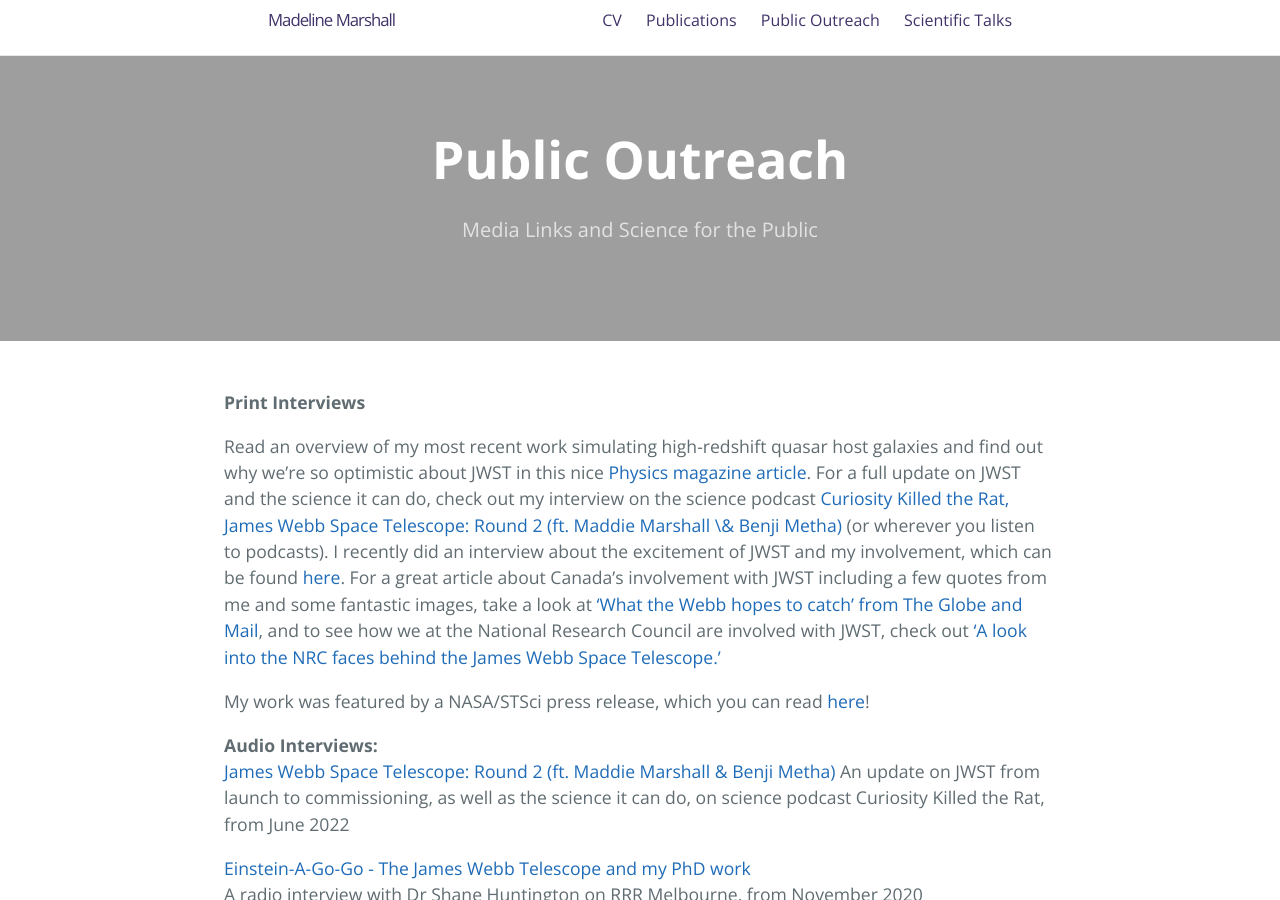
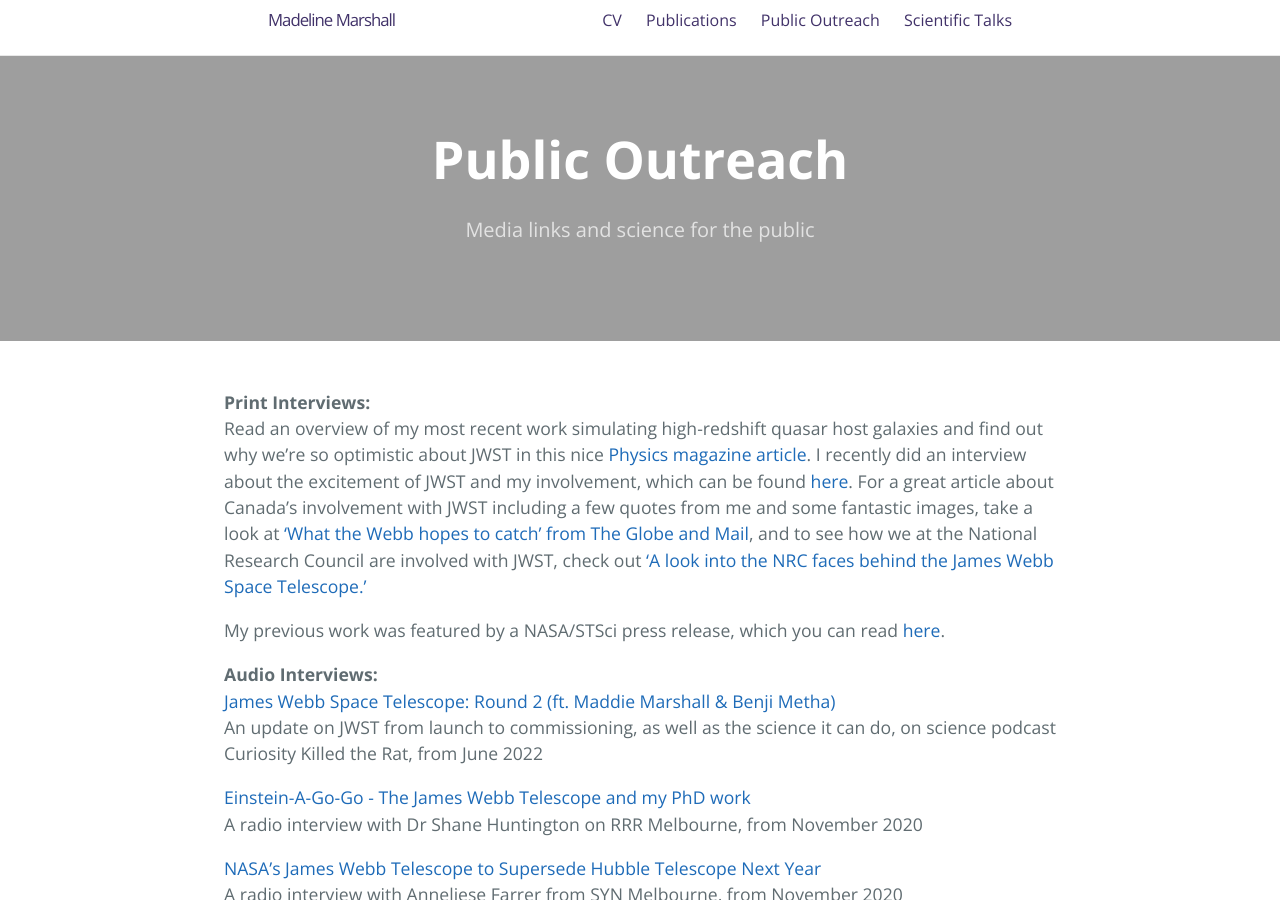
Before and after one commit to madelinemarshall/madelinemarshall.github.io, a Jekyll site: the page built from outreach.md, in a window 1280 px wide and 900 px high. Built offline with Jekyll 4.4.1, drawn with Linux system fonts in a browser that asks for light colours.

Commit message:
Update formatting

```diff
--- a/outreach.md
+++ b/outreach.md
@@ -1,20 +1,17 @@
 ---
 layout: page
 title: Public Outreach
-tagline: Media Links and Science for the Public
+tagline: Media links and science for the public
 ref: media
 order: 2
 ---
 
-**Print Interviews**
-
+**Print Interviews:** <br>
 Read an overview of my most recent work simulating high-redshift quasar host galaxies and find out why we're so optimistic about JWST in this nice <a href="https://physics.aps.org/articles/v15/24">Physics magazine article</a>.
-For a full update on JWST and the science it can do, check out my interview on the science podcast
-<a href="https://curiosityrat.podbean.com/e/james-webb-space-telescope-round-2-ft-maddie-marshall-benji-metha/">Curiosity Killed the Rat, James Webb Space Telescope: Round 2 (ft. Maddie Marshall \& Benji Metha)</a> (or wherever you listen to podcasts).
 I recently did an interview about the excitement of JWST and my involvement, which can be found <a href="https://www.theadvocate.com.au/story/7546611/former-coaster-involved-in-space-telescope-launch/?cs=2606">here</a>.
 For a great article about Canada's involvement with JWST including a few quotes from me and some fantastic images, take a look at <a href="https://www.theglobeandmail.com/canada/article-james-webb-space-telescope-set-to-reveal-universes-outer-limits-to-a/">'What the Webb hopes to catch' from The Globe and Mail</a>, and to see how we at the National Research Council are involved with JWST, check out <a href="https://nrc.canada.ca/en/stories/look-nrc-faces-behind-james-webb-space-telescope">'A look into the NRC faces behind the James Webb Space Telescope.'</a><br>
 
-My work was featured by a NASA/STSci press release, which you can read [here](https://www.nasa.gov/feature/goddard/2020/simulations-show-webb-telescope-can-reveal-distant-galaxies-hidden-in-quasars-glare/)!
+My previous work was featured by a NASA/STSci press release, which you can read [here](https://www.nasa.gov/feature/goddard/2020/simulations-show-webb-telescope-can-reveal-distant-galaxies-hidden-in-quasars-glare/).
 
 **Audio Interviews:** <br>
 [James Webb Space Telescope: Round 2 (ft. Maddie Marshall & Benji Metha)](https://curiosityrat.podbean.com/e/james-webb-space-telescope-round-2-ft-maddie-marshall-benji-metha)
@@ -26,8 +23,7 @@
 [NASA's James Webb Telescope to Supersede Hubble Telescope Next Year](http://syn.org.au/nasa-james-webb-telescope-supersede-hubble/)
 A radio interview with Anneliese Farrer from SYN Melbourne, from November 2020
 
-**Videos:**<br>
-
+**Videos:** <br>
 [Friends of the Dominion Astrophysical Observatory JWST Star Party public outreach event](https://centreoftheuniverse.org/events/2021/12/18/webb-inar-the-jwst-star-party-part-2#)
 Watch me give an overview of JWST science, and the mysteries of supermassive black holes in the infant Universe [here on YouTube.](https://www.youtube.com/watch?v=QkiDJ1z6WkQ&ab_channel=FriendsoftheDAO)
 
```
Also changed, not shown: index.md (+4 -3 lines), publications.md (+3 -3 lines).
